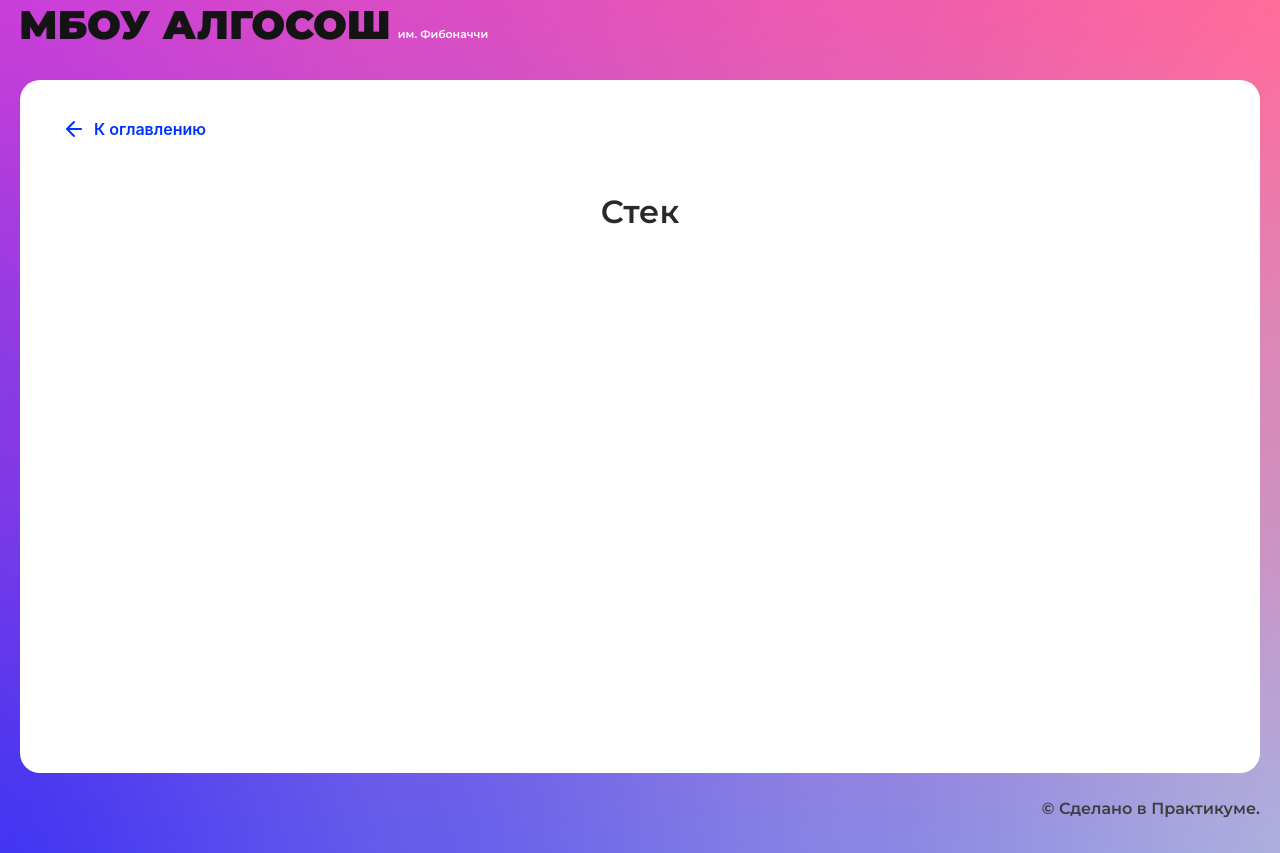
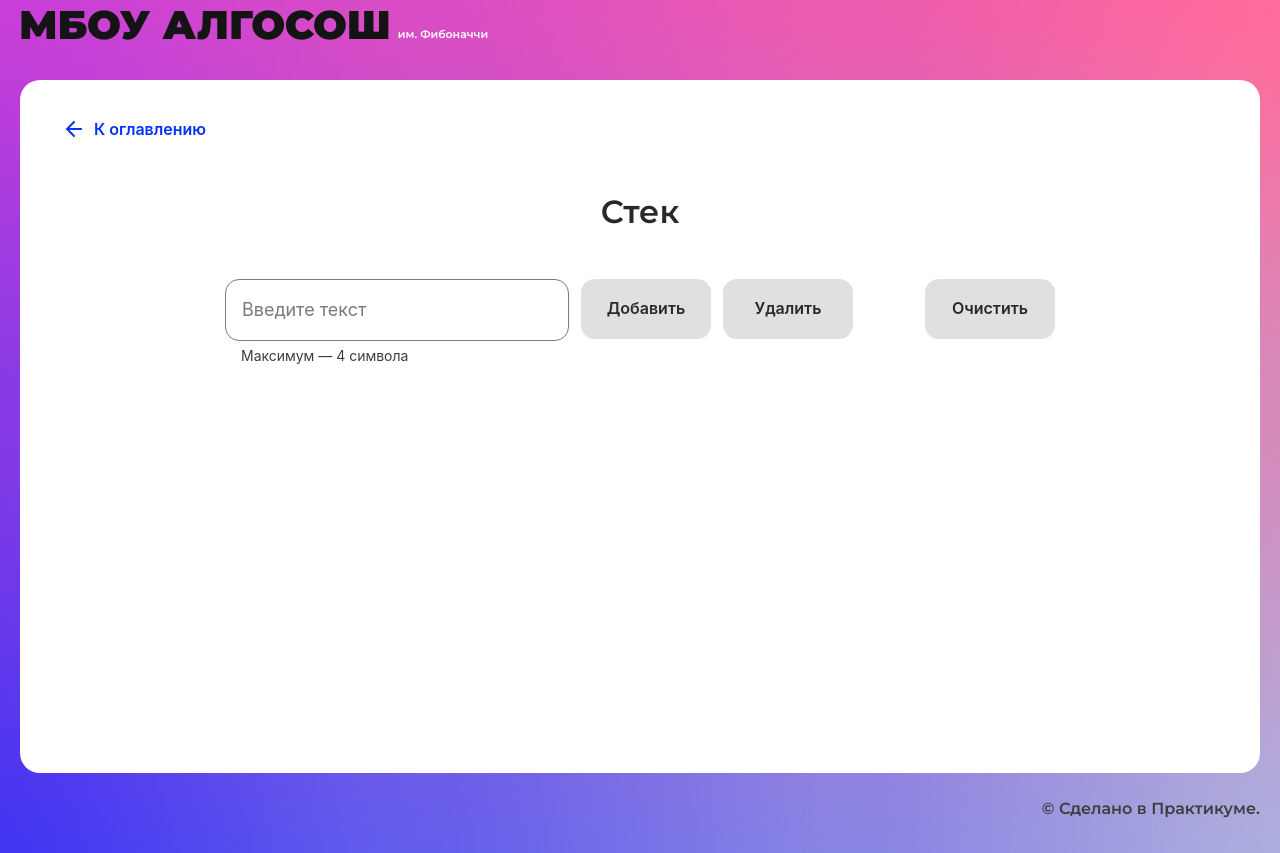
Before and after one commit to lexanikitin/algososh, a React (Create React App) app: page /stack in a window 1280 px wide. Built offline with nearby package versions, Linux system fonts and the light colour scheme.

Commit message:
feat: функционал страницы СТЕК

```diff
--- /dev/null
+++ b/src/components/stack-page/stack-page.module.css
@@ -0,0 +1,23 @@
+.wrapper{
+  display: flex;
+  align-items: center;
+  flex-direction: column;
+}
+.taskContainer {
+  display: flex;
+  flex-direction: row;
+  flex-wrap: nowrap;
+  gap: 12px;
+  max-width: 830px;
+  width: 100%;
+}
+
+.resultContainer {
+  list-style: none;
+  display: flex;
+  flex-direction: row;
+  flex-wrap: nowrap;
+  gap: 16px;
+  padding: 120px 0 0 0 ;
+  margin: 0;
+}
--- a/src/components/stack-page/stack-page.tsx
+++ b/src/components/stack-page/stack-page.tsx
@@ -1,10 +1,101 @@
-import React from "react";
-import { SolutionLayout } from "../ui/solution-layout/solution-layout";
+import React, {useEffect, useState} from "react";
+import {SolutionLayout} from "../ui/solution-layout/solution-layout";
+import styles from "./stack-page.module.css";
+import {Input} from "../ui/input/input";
+import {Button} from "../ui/button/button";
+import {Circle} from "../ui/circle/circle";
+import {ElementStates} from "../../types/element-states";
+import {sleep} from "../../utils/utils";
+import {SHORT_DELAY_IN_MS} from "../../constants/delays";
 
 export const StackPage: React.FC = () => {
+  type TElement = { value: string, state: ElementStates };
+
+  const [isPushLoader, setPushLoader] = useState<boolean>(false);
+  const [isPopLoader, setPopLoader] = useState<boolean>(false);
+  const [array, setArray] = useState<TElement[]>([]);
+  const [input, setInput] = useState<string>('')
+
+  const onChangeHandler = (e: React.ChangeEvent<HTMLInputElement>) => {
+    setInput(e.target.value);
+  }
+  const pushHandler = async () => {
+    setPushLoader(true);
+    setArray([...array, {value: input, state: ElementStates.Changing}]);
+    setInput('');
+    await sleep(SHORT_DELAY_IN_MS);
+    setArray([...array, {value: input, state: ElementStates.Default}]);
+    setPushLoader(false);
+  }
+  const popHandler = async () => {
+    setPopLoader(true);
+    setArray(array.filter((item, index) => index !== array.length - 1));
+    await sleep(SHORT_DELAY_IN_MS);
+    setPopLoader(false);
+  }
+  const clearHandler = () => {
+    setArray([]);
+    setInput('');
+  }
+
+
   return (
     <SolutionLayout title="Стек">
+      <div className={styles.wrapper}>
+        <div className={styles.taskContainer}>
+          <Input
+            type={'text'}
+            maxLength={4}
+            isLimitText={true}
+            onChange={onChangeHandler}
+            value={input}
+          />
+          <Button
+            type={'button'}
+            text={'Добавить'}
+            isLoader={isPushLoader}
+            disabled={isPopLoader || input.length === 0}
+            onClick={
+              pushHandler
+            }
+          />
+          <Button
+            type={'button'}
+            text={'Удалить'}
+            isLoader={isPopLoader}
+            disabled={isPushLoader || array.length === 0}
+            onClick={
+              popHandler
+            }
+          />
+          <Button
+            type={'button'}
+            text={'Очистить'}
+            disabled={isPopLoader || isPushLoader || array.length === 0}
+            onClick={
+              clearHandler
+            }
+            extraClass={'ml-30'}
+          />
+        </div>
 
+        <ul className={styles.resultContainer}>
+          {
+            array.map((item, index) => {
+              return (
+                <li key={index}>
+                  <Circle
+                    letter={item.value}
+                    state={item.state}
+                    index={index}
+                    head={index === array.length - 1 ? 'top' : ''}
+                  />
+                </li>
+              )
+            })
+          }
+        </ul>
+      </div>
     </SolutionLayout>
   );
 };
```
